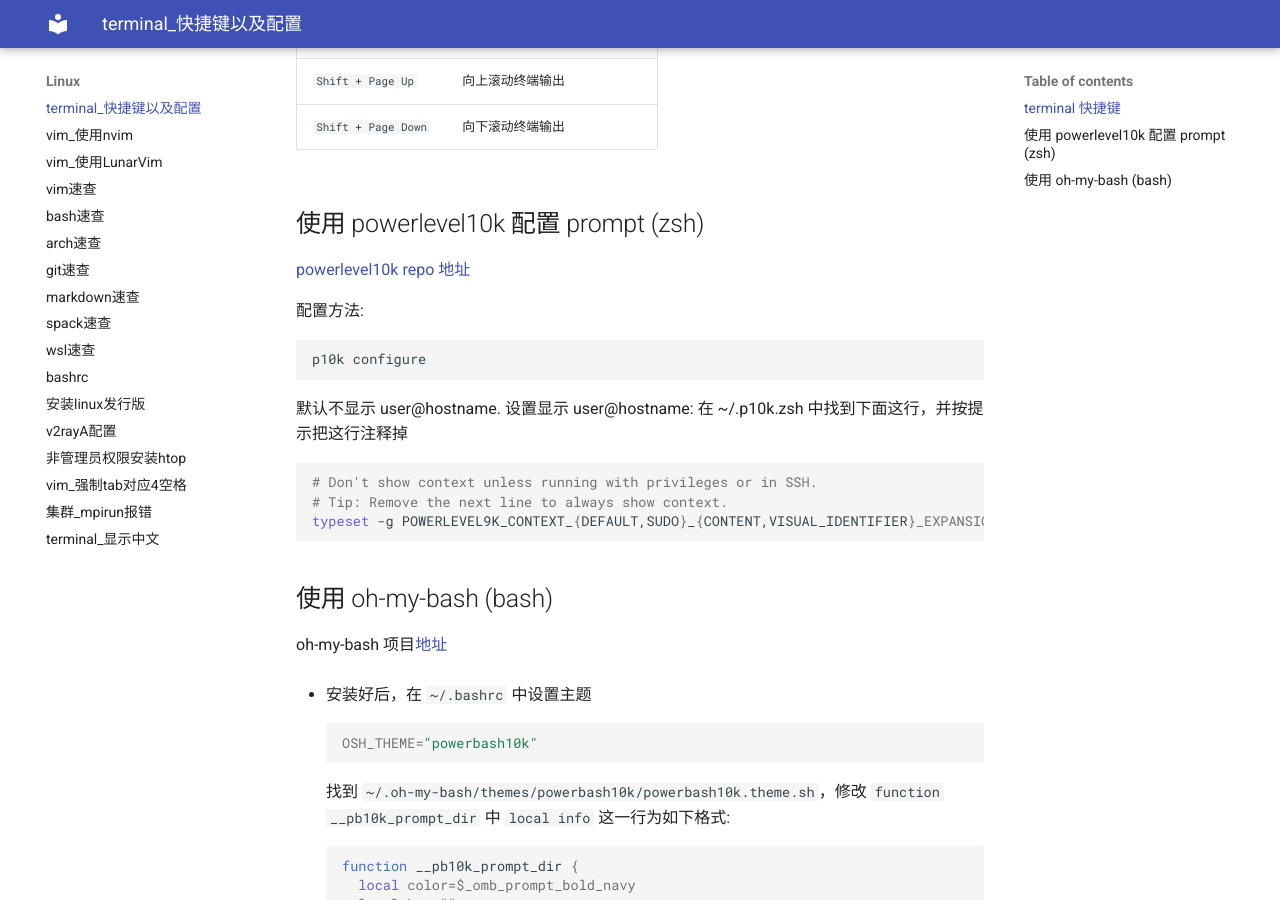
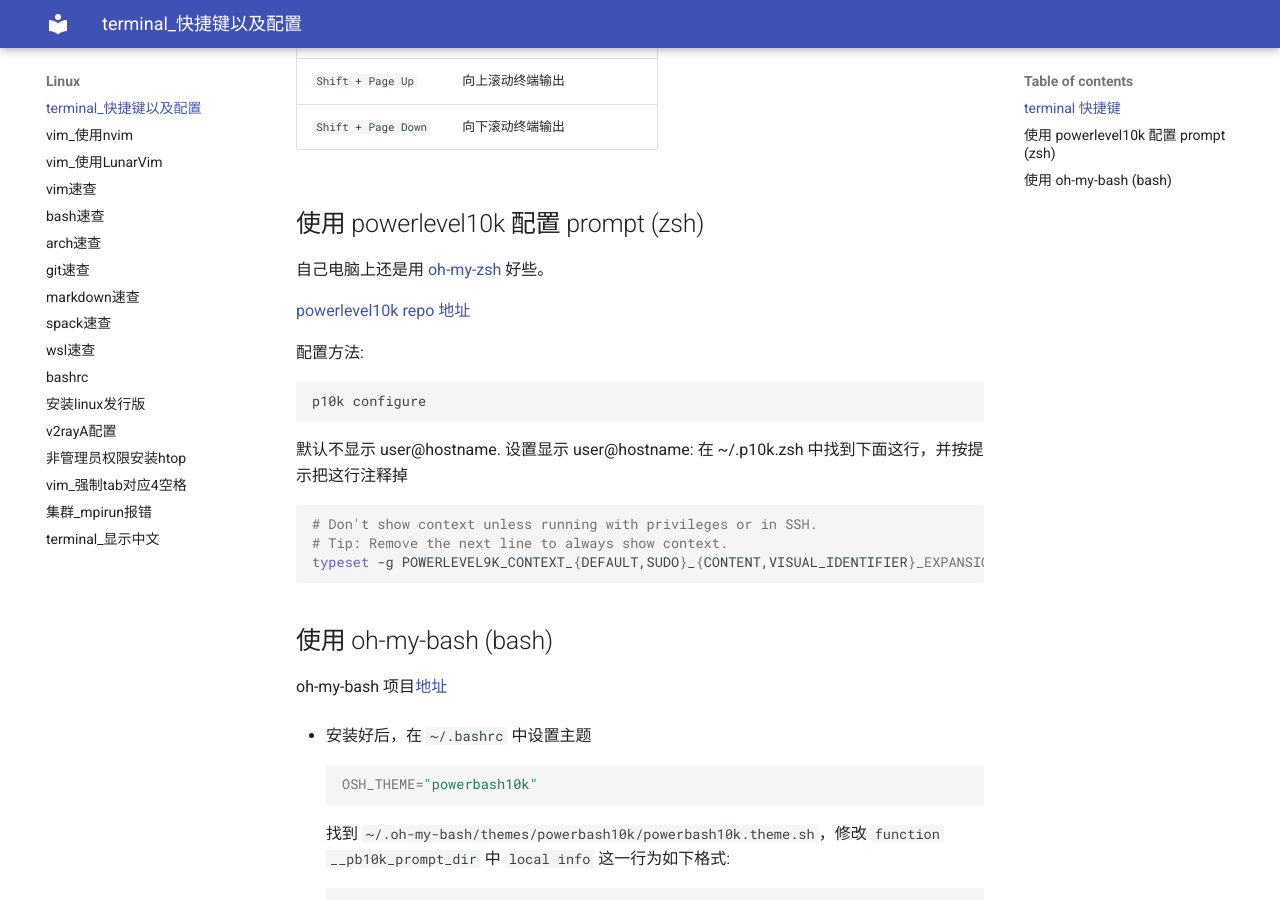
Before and after one commit to ymma98/technotes, an MkDocs documentation site: the page built from docs/Linux/terminal_快捷键以及配置.md, in a window 1280 px wide and 900 px high, scrolled down 1079 px. Built offline with MkDocs 1.6.1 and Material for MkDocs 9.7.7, drawn with Linux system fonts in a browser that asks for light colours; part of the change alters nothing that is shown.

Commit message:
docs/Linux/terminal_快捷键以及配置.md updated from https://stackedit.cn/

````diff
--- a/docs/Linux/terminal_快捷键以及配置.md
+++ b/docs/Linux/terminal_快捷键以及配置.md
@@ -28,6 +28,7 @@
 
 ## 使用 powerlevel10k 配置 prompt (zsh)
 
+自己电脑上还是用 [oh-my-zsh](https://github.com/ohmyzsh/ohmyzsh) 好些。
 
 [powerlevel10k repo 地址](https://github.com/romkatv/powerlevel10k?tab=readme-ov-file#how-do-i-add-username-andor-hostname-to-prompt)
 
@@ -84,7 +85,7 @@ complete -F _comp_cmd_python p
 ```
 
 <!--stackedit_data:
-eyJoaXN0b3J5IjpbLTE3MTkwNDI0MjgsLTIwODU2MjM2MzAsMT
-A4NjYyNDQxNSwtMTk2ODUzMzQyMCwtODQ3MzI0MzU5LDMwOTA2
-NTgyNl19
+eyJoaXN0b3J5IjpbNzkyOTU4NjY0LC0yMDg1NjIzNjMwLDEwOD
+Y2MjQ0MTUsLTE5Njg1MzM0MjAsLTg0NzMyNDM1OSwzMDkwNjU4
+MjZdfQ==
 -->
````
